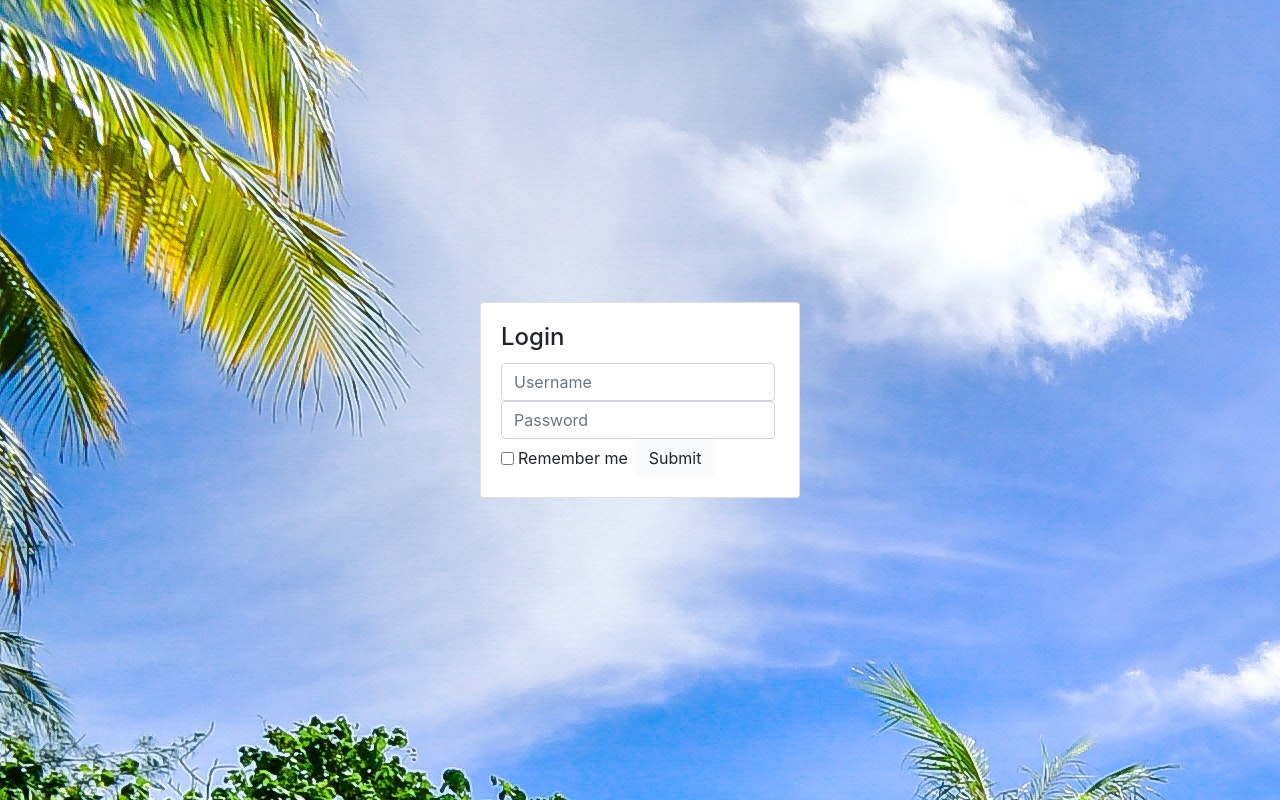
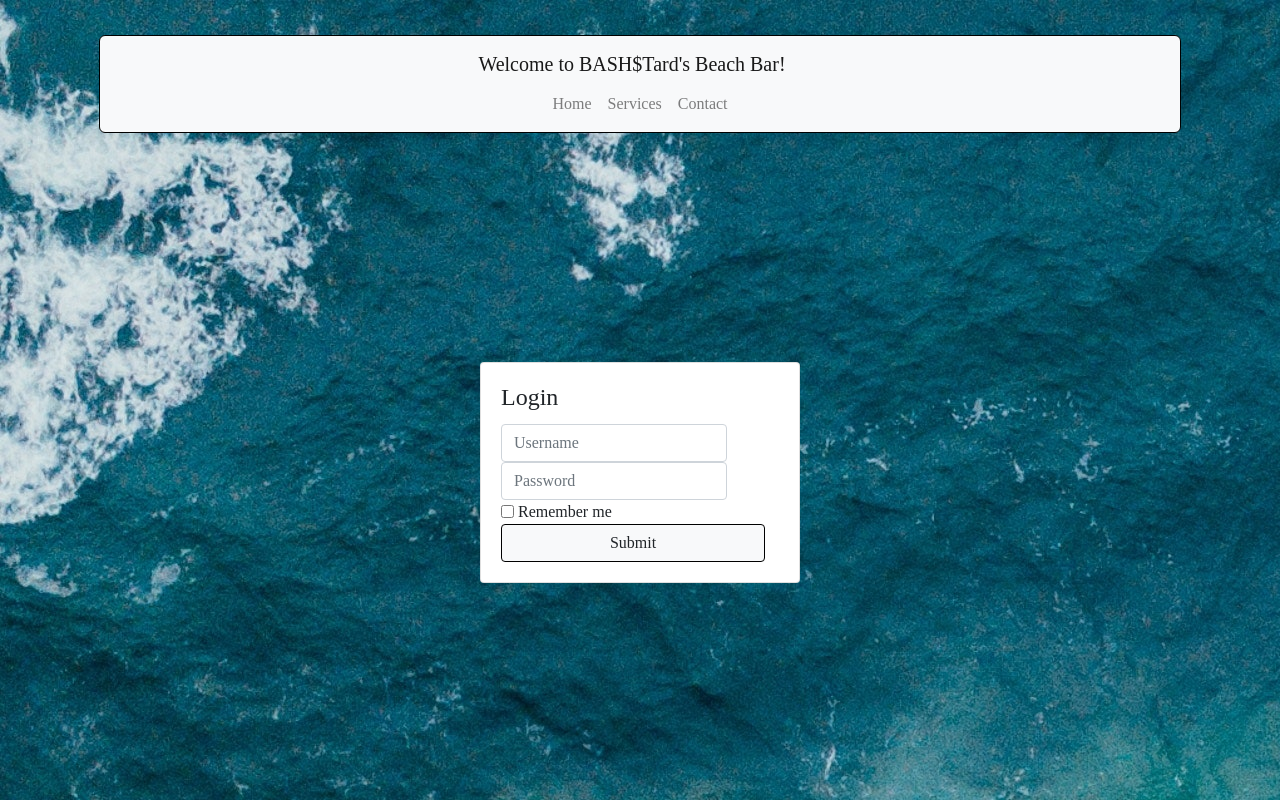
Before and after one commit to komodo108/Hack-The-Bubble-2, a Flask app: page / in a window 1280 px wide. Run offline with Flask 2, Linux system fonts and the light colour scheme; some libraries are stand-ins or nearby versions.

Commit message:
layout ready

```diff
--- a/Website/static/css/test.css
+++ b/Website/static/css/test.css
@@ -6,13 +6,14 @@ body {
 }
 
 p {
-    color: red;
+    color: black;
 }
 
 body {
     padding-left: 5%;
     padding-right: 5%;
-    background-image: url("background2.jpg");
+
+    background: url(Background1.jpg);
     background-size: auto;
 }
 
@@ -31,6 +32,7 @@ body {
 .btn {
     width: 95%;
     height: 95%;
+    border: 1px solid black;
 }
 
 .closed {
@@ -43,21 +45,34 @@ body {
 
 .container {
     width: 95%;
+
+    margin: 0 auto;
+    /*padding-left: 10%;*/
+}
+
+.flex {
     display: flex;
     flex-direction: column;
     justify-content: center;
     align-content: stretch;
     flex-wrap: wrap;
-    margin: 0 auto;
-    /*padding-left: 10%;*/
 }
-
 
 .navbar {
     border-radius: 6px;
+    border: 1px solid black;
     height: 10%;
     margin: 3%;
     /*background-image: url("background2.jpg");
     background-size: center;*/
     background-color: rgba(146, 102, 102, 0.575)
 }
+
+.contact  {
+    background-color: rgb(255, 253, 249);
+    border-radius: 6px;
+    border: 1px solid black;
+}
+.error {
+    padding-left: 3%;
+}
--- a/Website/templates/index.html
+++ b/Website/templates/index.html
@@ -7,10 +7,35 @@
     <meta name="viewport" content="width=device-width, initial-scale=1.0">
     <meta http-equiv="X-UA-Compatible" content="ie=edge">
     <link rel="stylesheet" href="https://stackpath.bootstrapcdn.com/bootstrap/4.1.1/css/bootstrap.min.css" integrity="sha384-WskhaSGFgHYWDcbwN70/dfYBj47jz9qbsMId/iRN3ewGhXQFZCSftd1LZCfmhktB" crossorigin="anonymous">
-    <link rel="stylesheet" href="../static/css/login_style.css">
+    <!--<link rel="stylesheet" href="../static/css/login_style.css">-->
+    <link rel="stylesheet" href="../static/css/test.css">
 </head>
 
 <body>
+    <header>
+            <nav class="navbar navbar-expand-sm navbar-light bg-light mb-3">
+                    <div class="container flex">
+                        <a class="navbar-brand" href="#">Welcome to BASH$Tard's Beach Bar!</a>
+                        <button class="navbar-toggler" data-toggle="collapse" data-target="#navbarNav">
+                            <span class="navbar-toggler-icon"></span>
+                        </button>
+                        <div class="collapse navbar-collapse" id="navbarNav">
+                            <ul class="navbar-nav ml-auto">
+                                <li class="nav-item">
+                                    <a class="nav-link" href="index.html">Home</a>
+                                </li>
+
+                                <li class="nav-item">
+                                    <a class="nav-link" href="lounger.html">Services</a>
+                                </li>
+                                <li class="nav-item">
+                                    <a class="nav-link" href="contact.html">Contact</a>
+                                </li>
+                            </ul>
+                        </div>
+                    </div>
+                </nav>
+    </header>
     <div class="container h-100 row align-items-center" style="margin: auto;">
         <div class="card card-block" style="width: 20rem; margin: auto;">
             <div class="card-body">
```
Also changed, not shown: Website/static/css/drinks_snacks.css (+16 -0 lines), Website/templates/404.html (+13 -1 lines), Website/templates/contact.html (added, +51 -0 lines), Website/templates/drink_selection.html (+15 -10 lines), Website/templates/lounger.html (+9 -11 lines), Website/static/css/login_style.css (line endings or trailing spaces).
